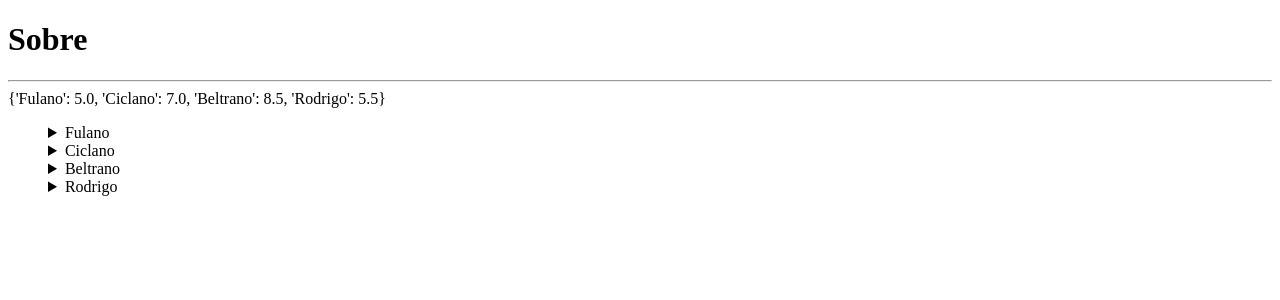
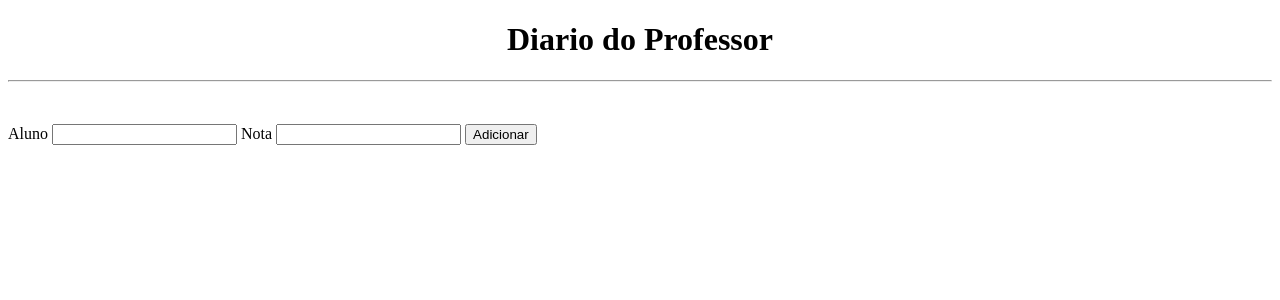
Before and after one commit to fernandoso4res/CursoDeFlask, a Flask app: page /sobre in a window 1280 px wide. Shown: the top 300 px of the page. Run offline with Flask 2, Linux system fonts and the light colour scheme.

Commit message:
segundo commit

```diff
--- a/app.py
+++ b/app.py
@@ -3,6 +3,8 @@ from flask import Flask, render_template, request
 app = Flask(__name__) #parametro de execução
 
 frutas = []
+registros = []
+
 
 #http://google.com/search?q=bcyrvca
 
@@ -15,9 +17,12 @@ def principal():
 			frutas.append(request.form.get("fruta"))
 	return render_template("index.html", frutas=frutas)
 
-@app.route('/sobre')
+@app.route('/sobre', methods=["GET", "POST"])
 def sobre():
-	notas = {"Fulano": 5.0, "Ciclano": 7.0, "Beltrano": 8.5, "Rodrigo": 5.5}
-	return render_template("sobre.html", notas=notas)
+	#notas = {"Fulano": 5.0, "Ciclano": 7.0, "Beltrano": 8.5, "Rodrigo": 5.5}
+	if request.method == "POST":
+		if request.form.get("aluno") and request.form.get("nota"):
+			registros.append({"aluno": request.form.get("aluno"), "nota":request.form.get("nota")})
+	return render_template("sobre.html", registros=registros)
 
 #http://127.0.0.1:5000
--- a/templates/sobre.html
+++ b/templates/sobre.html
@@ -7,18 +7,27 @@
     <title>Sobre</title>
 </head>
 <body>
-    <h1>Sobre</h1>
+    <h1 style="text-align: center;">Diario do Professor</h1>
     <hr>
 
-        {{notas}}
+
     <br>
     <ul>
-        {% for chave, valor in notas.items()%}
+        {% for registro in registros %}
+
         <details>
-            <summary>{{chave}}</summary>
-            <p>{{valor}}</p>
+            <summary>{{registro.aluno}}</summary>
+            <p>{{registro.nota}}</p>
         </details>
         {% endfor %}
     </ul>
+
+    <form action="{{url_for('sobre')}}" method="POST">
+        <label>Aluno</label>
+        <input type="text" name="aluno" required>
+        <label>Nota</label>
+        <input type="text" name="nota" required>
+        <button>Adicionar</button>
+    </form>
 </body>
 </html>
```
